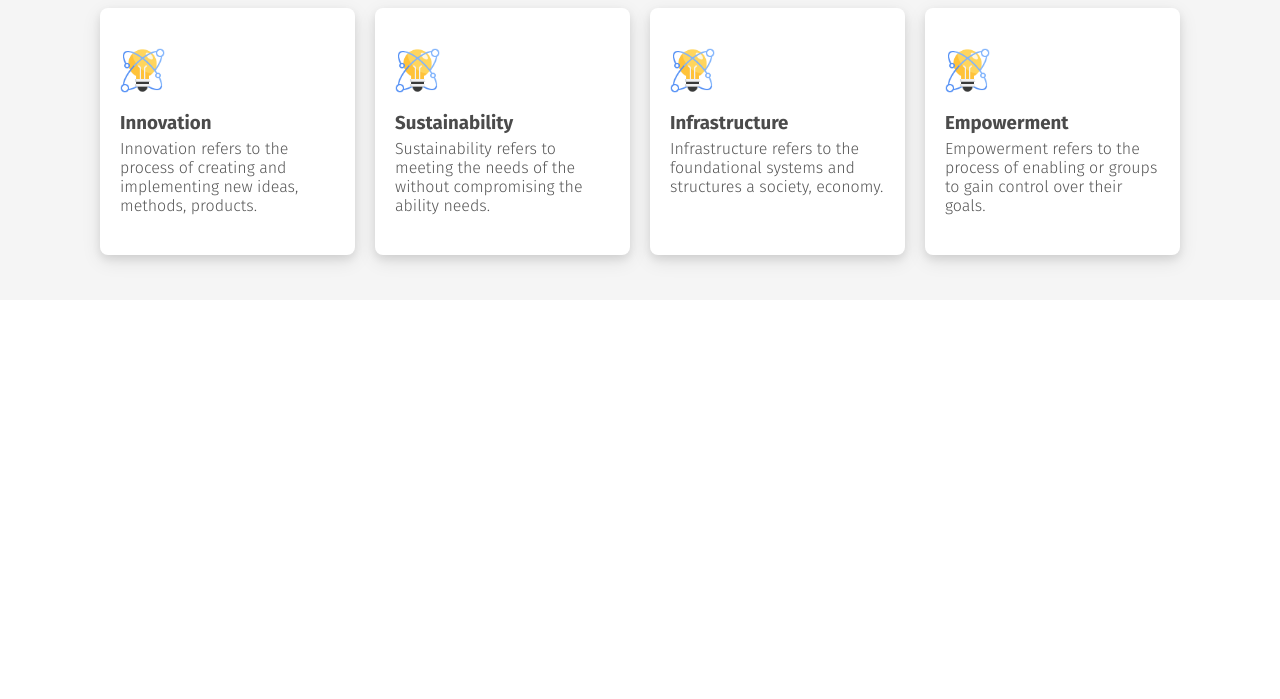
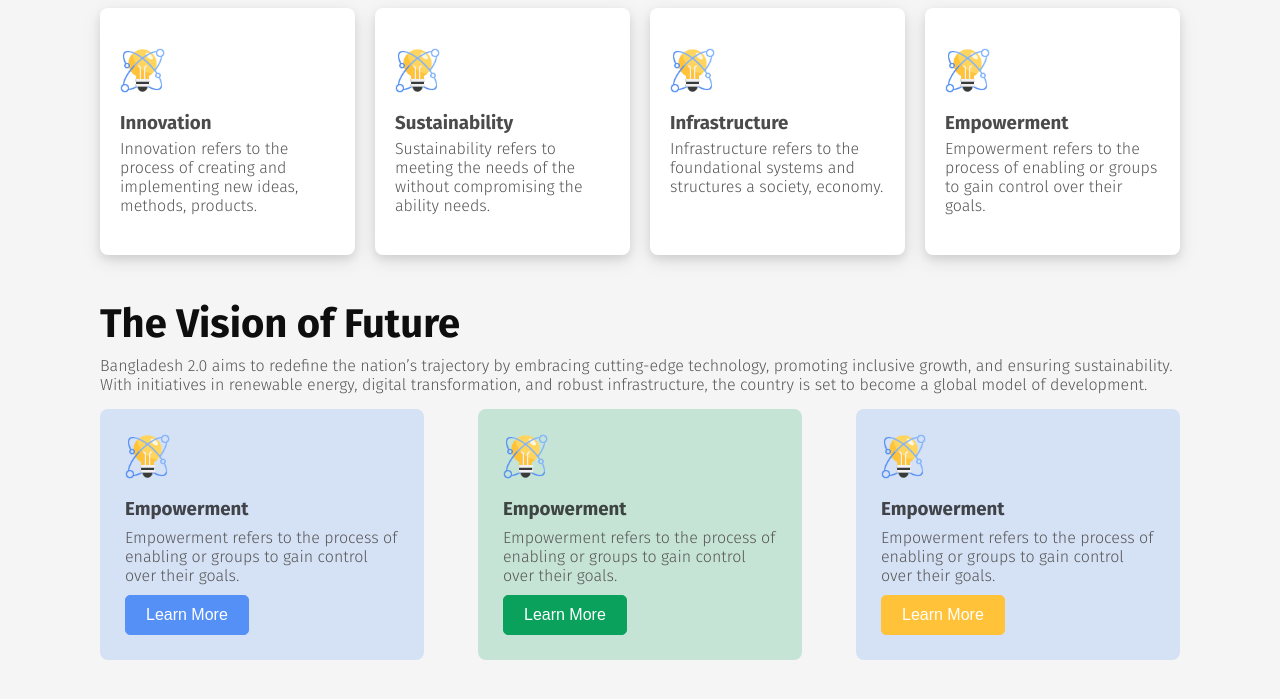
Before and after one commit to reyad-hasan/B11A1--assignment-1, a plain HTML site: page index.html in a window 1280 px wide. Shown: the part 689-1388 px from the top of the page. Before the commit the page ends 989 px from the top, so only its background shows below. Drawn offline with Linux system fonts and the light colour scheme.

Commit message:
completed vision future section with style

```diff
--- a/css/style.css
+++ b/css/style.css
@@ -24,7 +24,7 @@
   --main-bg: #f5f5f5;
   --hero-bg: #c6e4d6;
   --card-bg1: #d5e1f5;
-  --card-bg2: #c634d6;
+  --card-bg2: #c6e4d6;
   --card-bg3: #f7ebcf;
   --hover-bg: #ffffff;
 }
@@ -33,14 +33,11 @@
 
 .max-width {
   max-width: 1366px;
+  margin: 0 auto;
 }
 
 .main-bg {
   background-color: var(--main-bg);
-}
-
-.margin {
-  margin: 0px 100px;
 }
 
 .primary-btn {
@@ -71,7 +68,7 @@
   display: flex;
   align-items: center;
   justify-content: space-between;
-  padding: 20px 0;
+  padding: 20px 100px;
 }
 
 .logo {
@@ -103,6 +100,7 @@
   align-items: center;
   justify-content: space-between;
   padding: 45px 35px;
+  margin: 0px 100px;
 }
 
 .hero-bd {
@@ -121,6 +119,10 @@
 
 
 /* pillars section style start from here */
+.pillars-section {
+  margin: 0px 100px;
+}
+
 .pillars-title {
   color: var(--primary-color);
   font-size: 2.5rem;
@@ -146,17 +148,79 @@
   transform: scale(1.02);
 }
 
-.p-box img {
+.p-box img,
+.future-box img {
   width: 45px;
 }
 
-.p-box h3 {
+.p-box h3,
+.fira-sans h3 {
   color: var(--secondary-title-color);
   margin: 15px 0 5px 0;
 }
 
-.p-box p {
+.p-box p,
+.the-vision-future-section p {
   color: var(--description-color);
   font-size: 1rem;
   font-weight: 300;
 }
+
+/* the-vision-future-section style start from here */
+.the-vision-future-section {
+  margin: 0px 100px;
+}
+
+.the-vision-future-section p {
+  margin-top: 8px;
+}
+
+.vision-of-future-container {
+  display: flex;
+  justify-content: space-between;
+  margin-top: -30px;
+}
+
+.future-box {
+  background-color: var(--card-bg1);
+  border-radius: 8px;
+  padding: 25px;
+  width: 30%;
+}
+
+.future-btn-1 {
+  background-color: #5490F5;
+  border: 1px solid #5490F5;
+  margin-top: 10px;
+}
+
+.future-btn-1:hover {
+  border: 1px solid #5490F5;
+  color: #5490F5;
+}
+
+.future-box-2 {
+  background-color: var(--card-bg2);
+}
+
+.future-btn-2 {
+  background-color: #09A15C;
+  border: 1px solid #09A15C;
+  margin-top: 10px;
+}
+
+.future-btn-2:hover {
+  border: 1px solid #09A15C;
+  color: #09A15C;
+}
+
+.future-btn-3 {
+  background-color: #FFC239;
+  border: 1px solid #FFC239;
+  margin-top: 10px;
+}
+
+.future-btn-3:hover {
+  border: 1px solid #FFC239;
+  color: #FFC239;
+}
--- a/index.html
+++ b/index.html
@@ -14,15 +14,15 @@
     <link rel="stylesheet" href="css/style.css">
 </head>
 
-<body class="fira-sans max-width">
+<body class="fira-sans">
     <header class="main-bg">
         <!-- navbar section -->
-        <nav class="margin">
+        <nav class="max-width">
             <h1 class="logo">Bangladesh 2.0</h1>
             <button class="nav-btn">Sign In</button>
         </nav>
         <!-- hero section -->
-        <div class="hero-section margin">
+        <div class="hero-section">
             <div class="hero-right">
                 <p class="hero-bd">Bangladesh 2.0</p>
                 <h1 class="hero-title">Idea , innovation ,<br>
@@ -38,7 +38,7 @@
     <main class="main-bg">
 
         <!-- pillars section -->
-        <div class="pillars-section margin-tb margin">
+        <div class="pillars-section margin-tb">
             <h2 class="pillars-title">Pillars of "Bangladesh 2.0"</h2>
             <div class="pillars-contend-box">
                 <div class="p-box">
@@ -67,6 +67,38 @@
             </div>
         </div>
 
+        <!-- The Vision of Future section -->
+        <div class="the-vision-future-section">
+            <!-- title -->
+            <h2 class="pillars-title">The Vision of Future</h2>
+            <p>Bangladesh 2.0 aims to redefine the nation’s trajectory by embracing cutting-edge technology, promoting
+                inclusive growth, and ensuring sustainability. With initiatives in renewable energy, digital
+                transformation, and robust infrastructure, the country is set to become a global model of development.
+            </p>
+
+            <!-- the vision of future box container -->
+            <div class="vision-of-future-container margin-tb">
+                <div class="future-box">
+                    <img src="./assets/card-icon.png" alt="card-icon">
+                    <h3>Empowerment</h3>
+                    <p>Empowerment refers to the process of enabling or groups to gain control over their goals.</p>
+                    <button class="primary-btn future-btn-1">Learn More</button>
+                </div>
+                <div class="future-box future-box-2">
+                    <img src="./assets/card-icon.png" alt="card-icon">
+                    <h3>Empowerment</h3>
+                    <p>Empowerment refers to the process of enabling or groups to gain control over their goals.</p>
+                    <button class="primary-btn future-btn-2">Learn More</button>
+                </div>
+                <div class="future-box">
+                    <img src="./assets/card-icon.png" alt="card-icon">
+                    <h3>Empowerment</h3>
+                    <p>Empowerment refers to the process of enabling or groups to gain control over their goals.</p>
+                    <button class="primary-btn future-btn-3">Learn More</button>
+                </div>
+            </div>
+        </div>
+
     </main>
     <footer>
 
```
